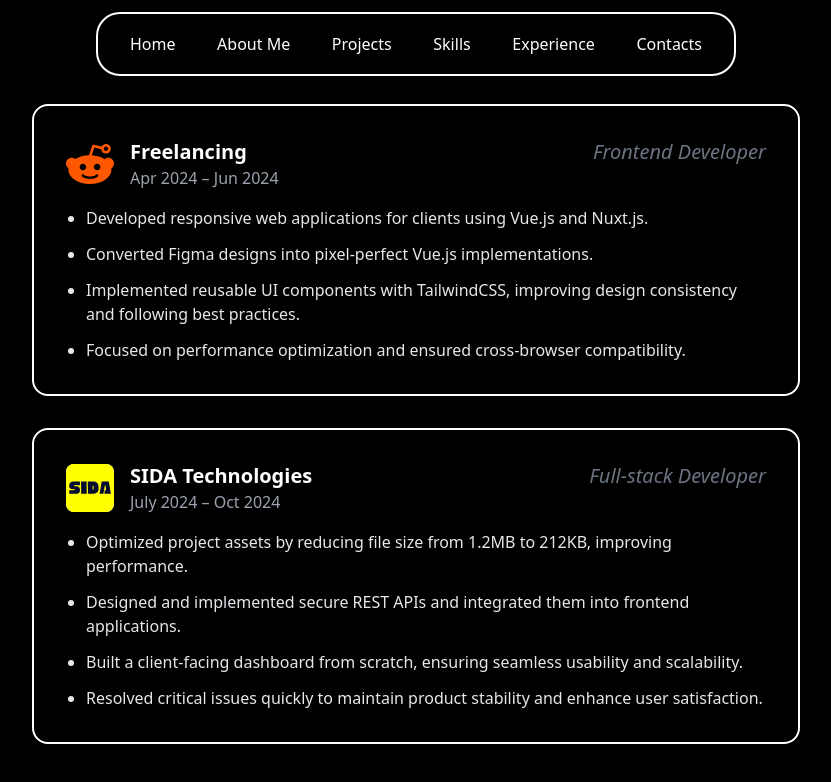
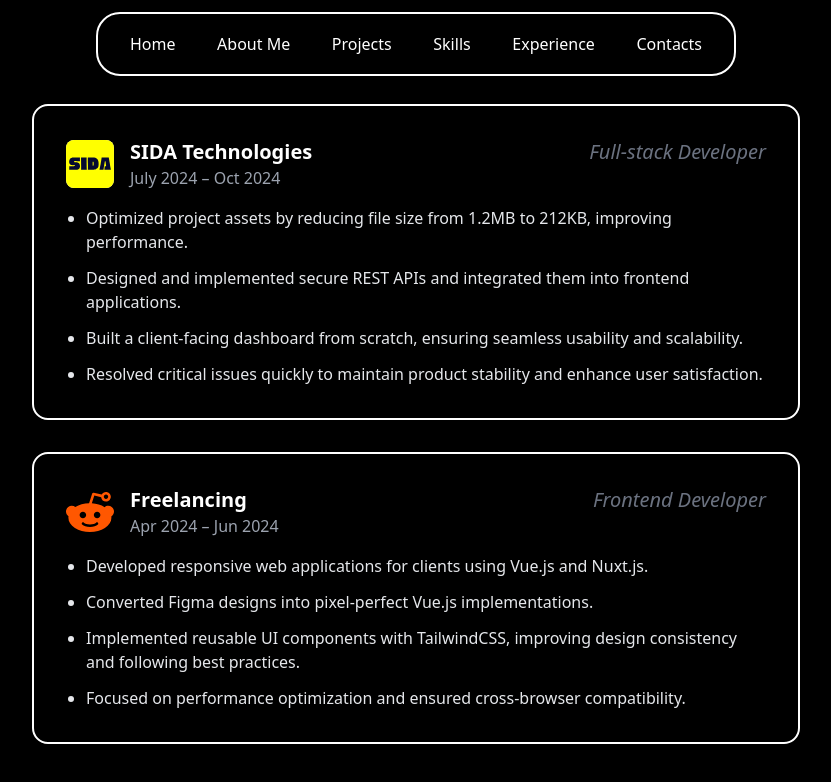
Before and after one commit to Mohith1490/Portfolio_website, a Next.js app: page /experience in a window 1280 px wide. Shown: the top 782 px of the page, without its empty margins (224-1055 px from the left). Built offline with nearby package versions, Linux system fonts and the light colour scheme.

Commit message:
fix:layout design

```diff
--- a/app/contacts/page.js
+++ b/app/contacts/page.js
@@ -31,7 +31,7 @@
 
     return (
         <>
-            <div className='w-full min-h-screen flex justify-center items-center'>
+            <div className='w-full top-20 relative flex justify-center items-center'>
             {toast && <Toast message={toast.message} type={toast.type} onClose={() => setToast(null)} />}
                 <section className='w-full max-w-4xl bg-black border-2 border-white p-7 md:p-10 rounded-xl flex flex-col md:flex-row items-center justify-between gap-8'>
                     <form onSubmit={handleSubmit} className='w-full md:w-[45%] h-auto p-2 overflow-y-auto max-h-[70vh]'>
--- a/app/experience/page.jsx
+++ b/app/experience/page.jsx
@@ -33,20 +33,8 @@
 // Page Component
 export default function Page() {
     return (
-        <div className="w-full min-h-screen flex flex-col items-center px-4 sm:px-10 lg:px-20 py-10 text-white">
+        <div className="w-full flex flex-col items-center px-4 sm:px-10 lg:px-20 py-10 text-white">
 
-            <ExperienceCard
-                logo="/reddit.svg"
-                company="Freelancing"
-                role="Frontend Developer"
-                duration="Apr 2024 – Jun 2024"
-                points={[
-                    "Developed responsive web applications for clients using Vue.js and Nuxt.js.",
-                    "Converted Figma designs into pixel-perfect Vue.js implementations.",
-                    "Implemented reusable UI components with TailwindCSS, improving design consistency and following best practices.",
-                    "Focused on performance optimization and ensured cross-browser compatibility.",
-                ]}
-            />
 
             <ExperienceCard
                 logo="/sida.svg"
@@ -60,6 +48,18 @@
                     "Resolved critical issues quickly to maintain product stability and enhance user satisfaction.",
                 ]}
             />
+            <ExperienceCard
+                logo="/reddit.svg"
+                company="Freelancing"
+                role="Frontend Developer"
+                duration="Apr 2024 – Jun 2024"
+                points={[
+                    "Developed responsive web applications for clients using Vue.js and Nuxt.js.",
+                    "Converted Figma designs into pixel-perfect Vue.js implementations.",
+                    "Implemented reusable UI components with TailwindCSS, improving design consistency and following best practices.",
+                    "Focused on performance optimization and ensured cross-browser compatibility.",
+                ]}
+            />
         </div>
     );
 }
--- a/app/page.js
+++ b/app/page.js
@@ -2,7 +2,7 @@
 
 export default function Home() {
   return (
-    <div className="w-full h-screen flex items-center justify-center ">
+    <div className="w-full flex items-center justify-center ">
       <section className="w-[90vw] max-w-[1500px] mt-20 md:w-[80vw] h-auto border-2 border-white p-6 md:p-10 rounded-xl flex flex-col xl:flex-row items-center justify-between sm:space-y-0 space-y-5 ">
         <div className="text-center md:text-left">
           <p className="text-3xl md:text-5xl 2xl:text-7xl ">Hello, I&apos;m</p>
```
